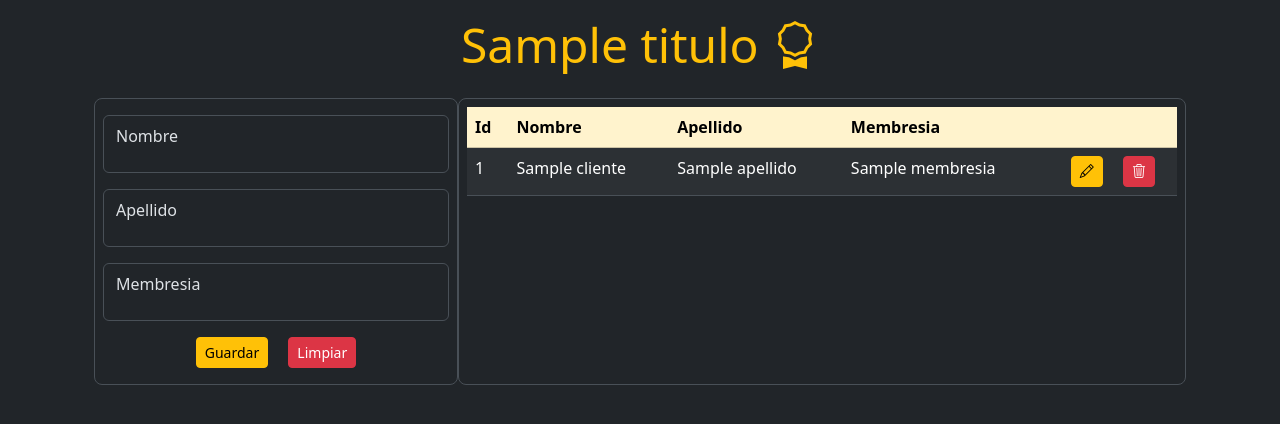
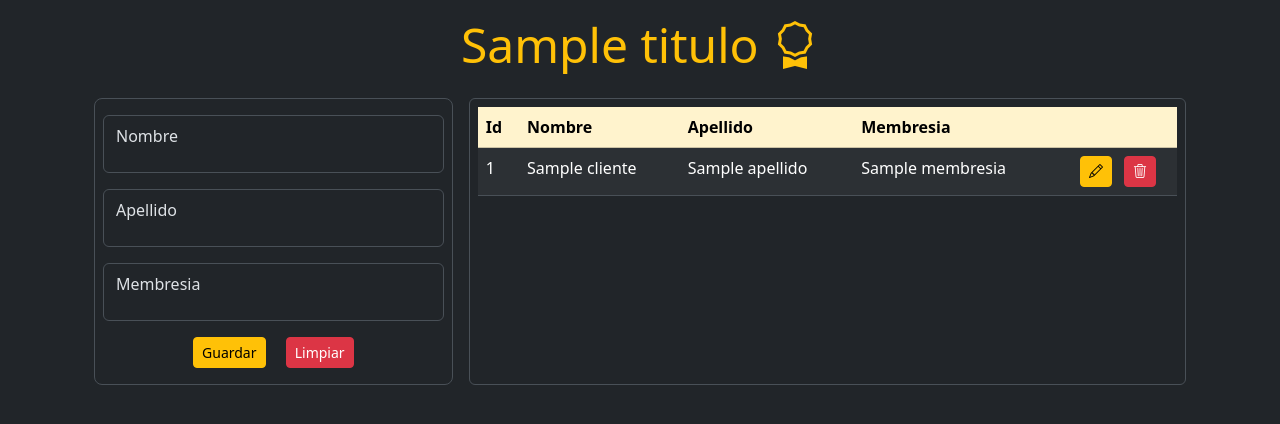
Before and after one commit to parramiguel/Python-Rutinas, a Flask app: template ZonaFitApp/templates/index.html in a window 1280 px wide. Shown: the top 424 px of the page. Run offline with Flask 3, Linux system fonts and the light colour scheme; the template is opened without the code that fills it: values that come from a table or form of the project are taken from there, most other values are stand-ins (such as "Sample title", 1, 10 or a date in 2020).

Commit message:
martes  26/03/2024

```diff
--- a/ZonaFitApp/templates/index.html
+++ b/ZonaFitApp/templates/index.html
@@ -17,7 +17,7 @@
       </div>
       <!-- Grid Principal -->
       <div class="container-fluid pb-3">
-        <div class="d-grid gad-3" style="grid-template-columns: 1fr 2fr;">
+        <div class="d-grid gap-3" style="grid-template-columns: 1fr 2fr;">
         <!-- Contenedor de formulario -->
           <div class="border rounded-3 p-2">
             <!-- Aqui va el formulario -->
@@ -63,7 +63,7 @@
             </form>
           </div> <!-- Cierre del div del contenedor del formulario -->
           <!-- Contenedor del listado de clientes -->
-          <div class="border rounded-3 p-2">
+          <div class="border rounded-2 p-2">
             <!-- Aqui va la tabla de listado de clientes -->
             <table class="table table-striped table-hover">
               <thead class="table-warning">
@@ -84,7 +84,7 @@
                 <td>{{cliente.membresia}}</td>
                 <td class="text-center">
                   <div>
-                    <a href="/editar/{{cliente.id}}" class="btn btn-warning btn-sm me-3">
+                    <a href="/editar/{{cliente.id}}" class="btn btn-warning btn-sm me-2">
                       <i class="bi bi-pencil"></i>
                     </a>
                     <a href="/eliminar/{{cliente.id}}" class="btn btn-danger btn-sm">
```
